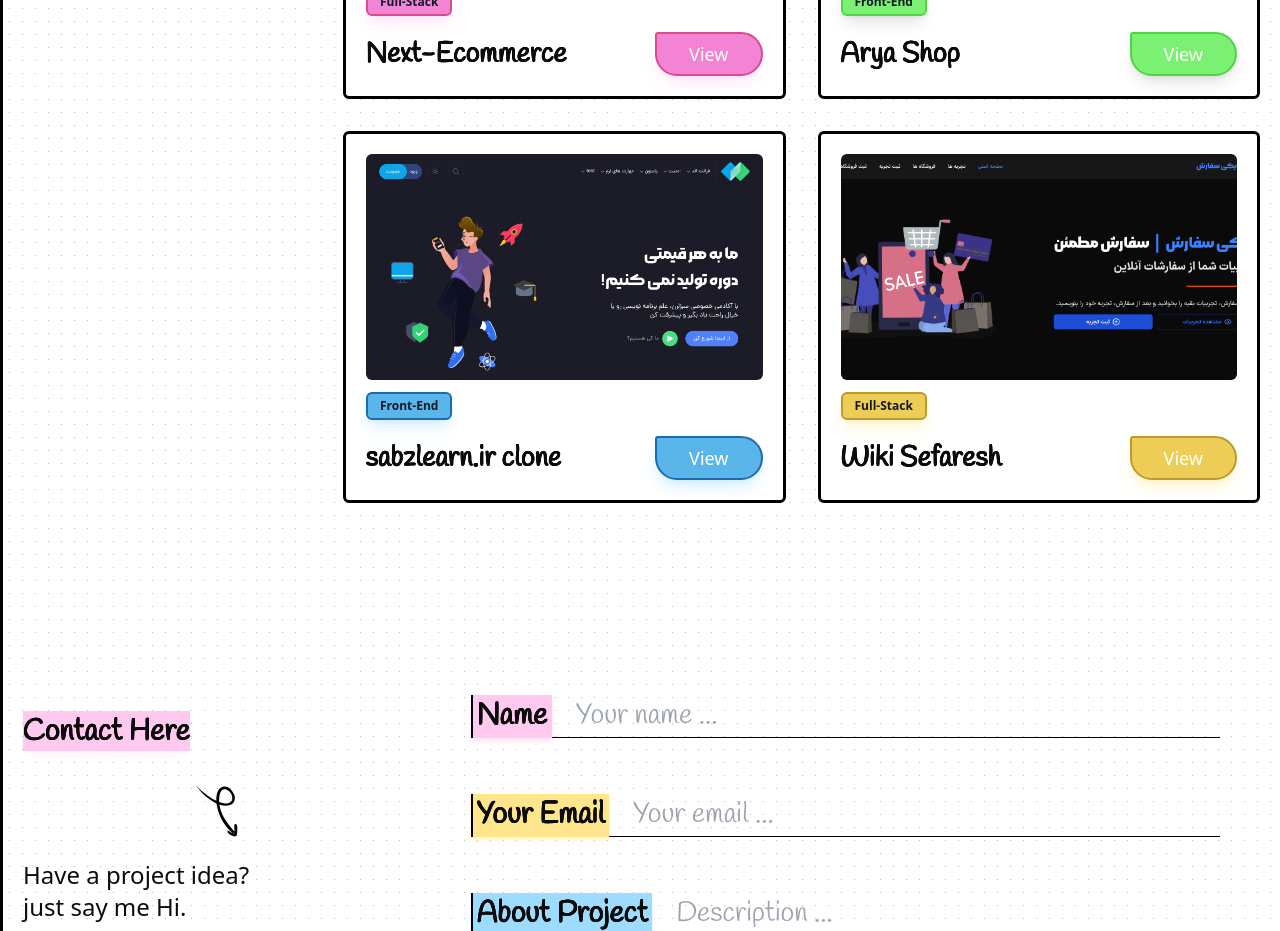
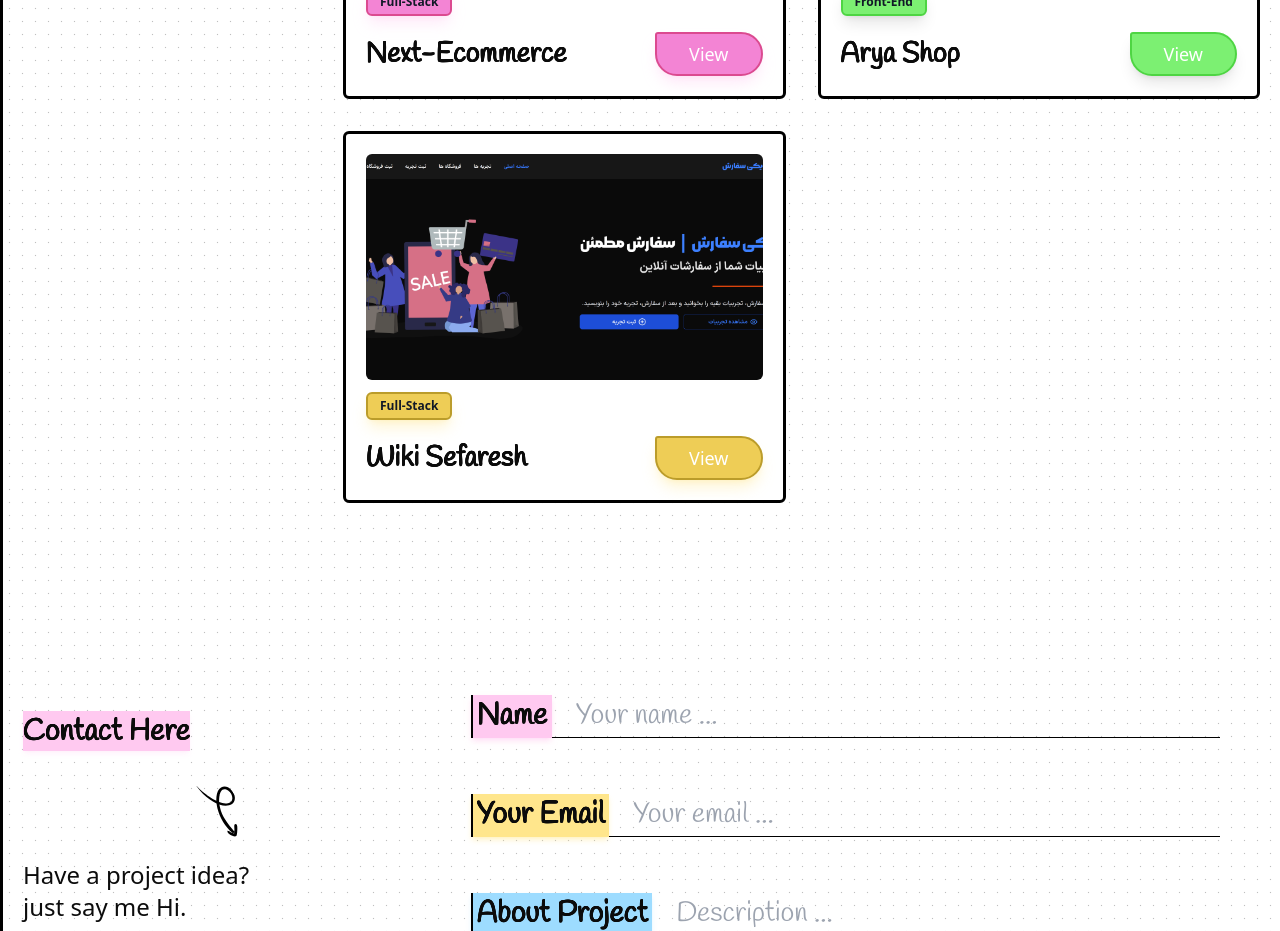
Before and after one commit to MersadHabibi/Portfolio, a Next.js app: page / in a window 1280 px wide. Shown: the part 2000-2931 px from the top of the page. Built offline with nearby package versions, Linux system fonts and the light colour scheme.

Commit message:
Remove sabzlearn.ir project from the projects list

```diff
--- a/components/templates/Projects.tsx
+++ b/components/templates/Projects.tsx
@@ -21,15 +21,6 @@ const projects = [
     buttonStyle:
       "bg-fourth-color-200 border-[2.5px] border-fourth-color-300 shadow-lg shadow-fourth-color-100/40",
     href: "https://arya-company.com/",
-    stack: "Front-End",
-  },
-  {
-    id: 2,
-    title: "sabzlearn.ir clone",
-    image: "/images/sabzlearn.png",
-    buttonStyle:
-      "bg-second-color-200 border-[2.5px] border-second-color-300 shadow-lg shadow-second-color-100/40",
-    href: "https://github.com/MersadHabibi/Sabzlearn",
     stack: "Front-End",
   },
   {
```
